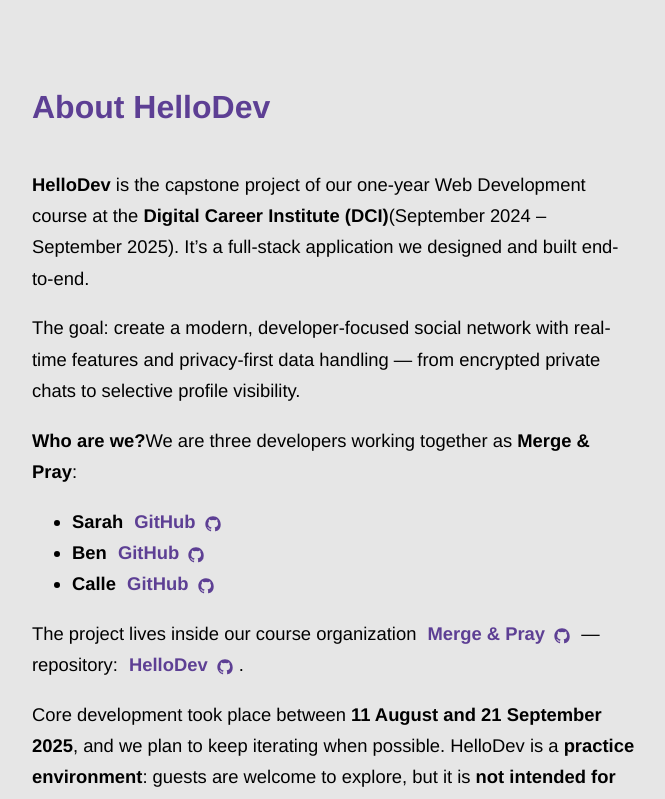
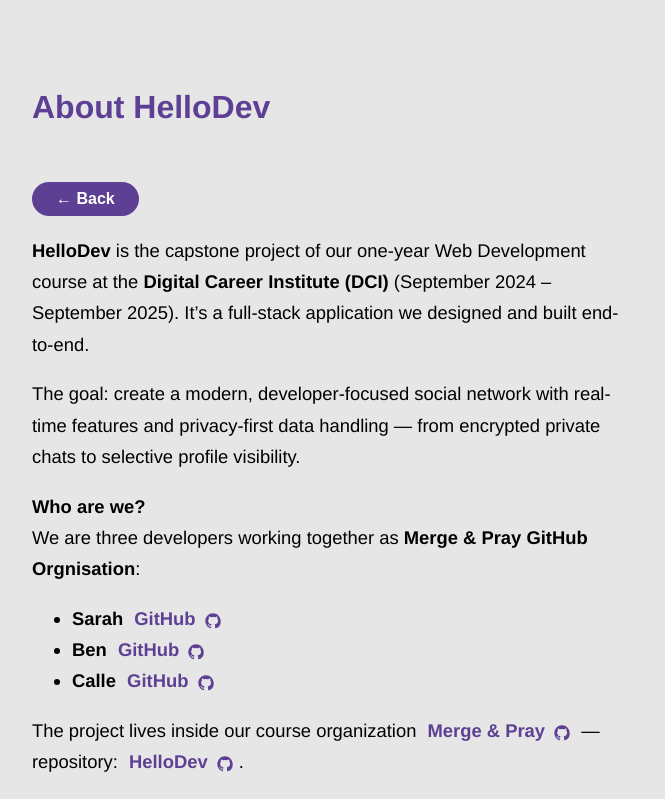
Before and after one commit to Merge-Pray/HelloDev, a React (Vite) app in the folder frontend/: page /about in a window 1280 px wide. Shown: the top 799 px of the page, without its empty margins (306-971 px from the left). Built offline with nearby package versions, Linux system fonts and the light colour scheme; no server answers.

Commit message:
About Page looks nice

```diff
--- a/frontend/src/pages/About.jsx
+++ b/frontend/src/pages/About.jsx
@@ -29,10 +29,19 @@
     <div className={styles.aboutPage}>
       <div className={styles.aboutContent}>
         <h1 className={styles.aboutTitle}>About HelloDev</h1>
+        <button className={styles.aboutBackBtn} onClick={() => {
+          if (window.history.length <= 1) {
+            window.location.href = "/";
+          } else {
+            navigate(-1);
+          }
+        }}>
+          ← Back
+        </button>
         <div className={styles.aboutText}>
           <p>
             <strong>HelloDev</strong> is the capstone project of our one-year
-            Web Development course at the <strong>Digital Career Institute (DCI)</strong>
+            Web Development course at the <strong>Digital Career Institute (DCI) </strong>
             (September 2024 – September 2025). It’s a full-stack application we
             designed and built end-to-end.
           </p>
@@ -44,8 +53,8 @@
           </p>
 
           <p>
-            <strong>Who are we?</strong>
-            We are three developers working together as <strong>Merge &amp; Pray</strong>:
+            <strong>Who are we? <br></br></strong>
+            We are three developers working together as <strong>Merge &amp; Pray GitHub Orgnisation</strong>:
           </p>
 
           <ul className={styles.teamList}>
@@ -128,6 +137,7 @@
         }}>
           ← Back
         </button>
+        {/* Back-Button ist jetzt oben und unten */}
       </div>
     </div>
   );
```
